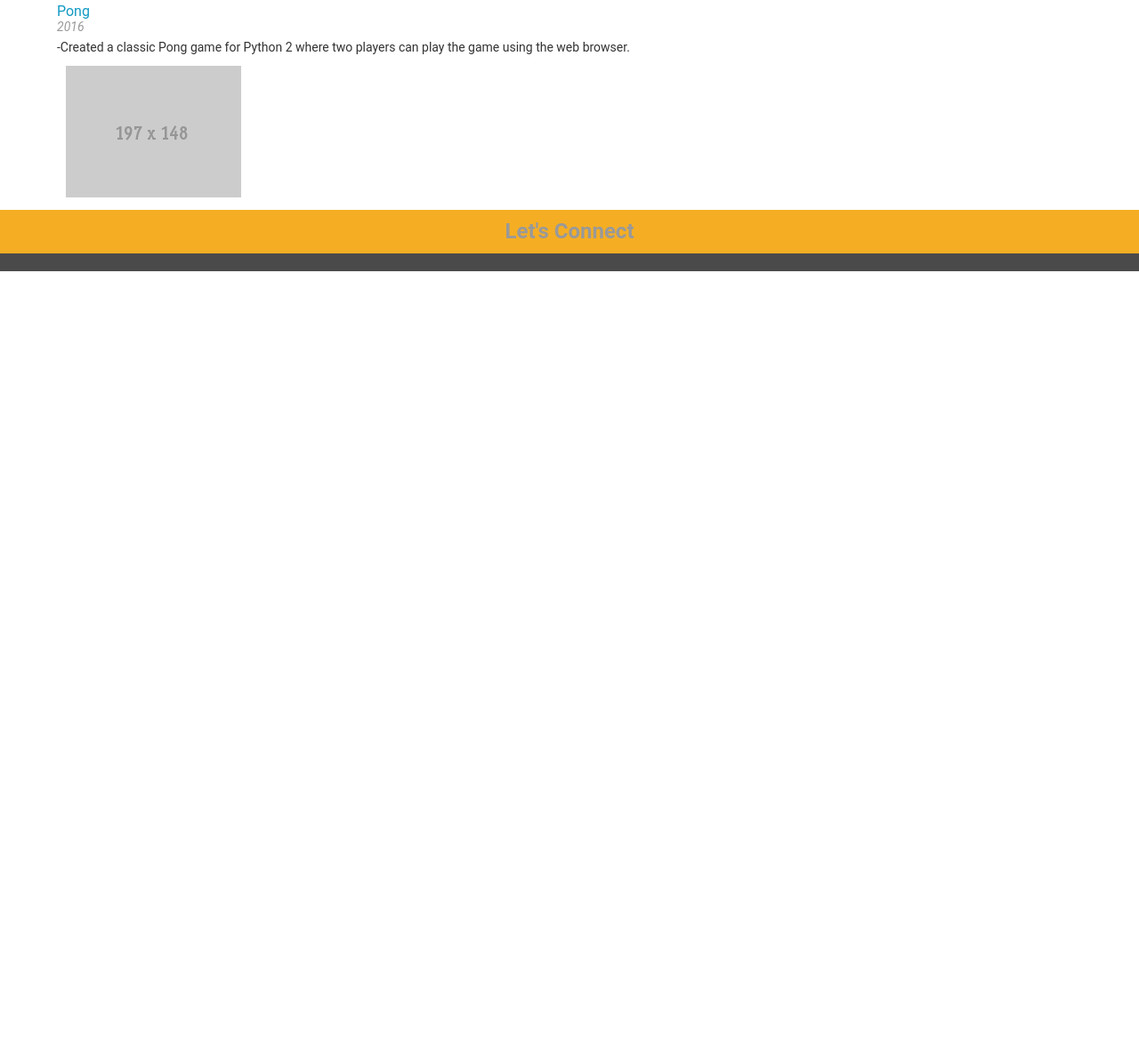
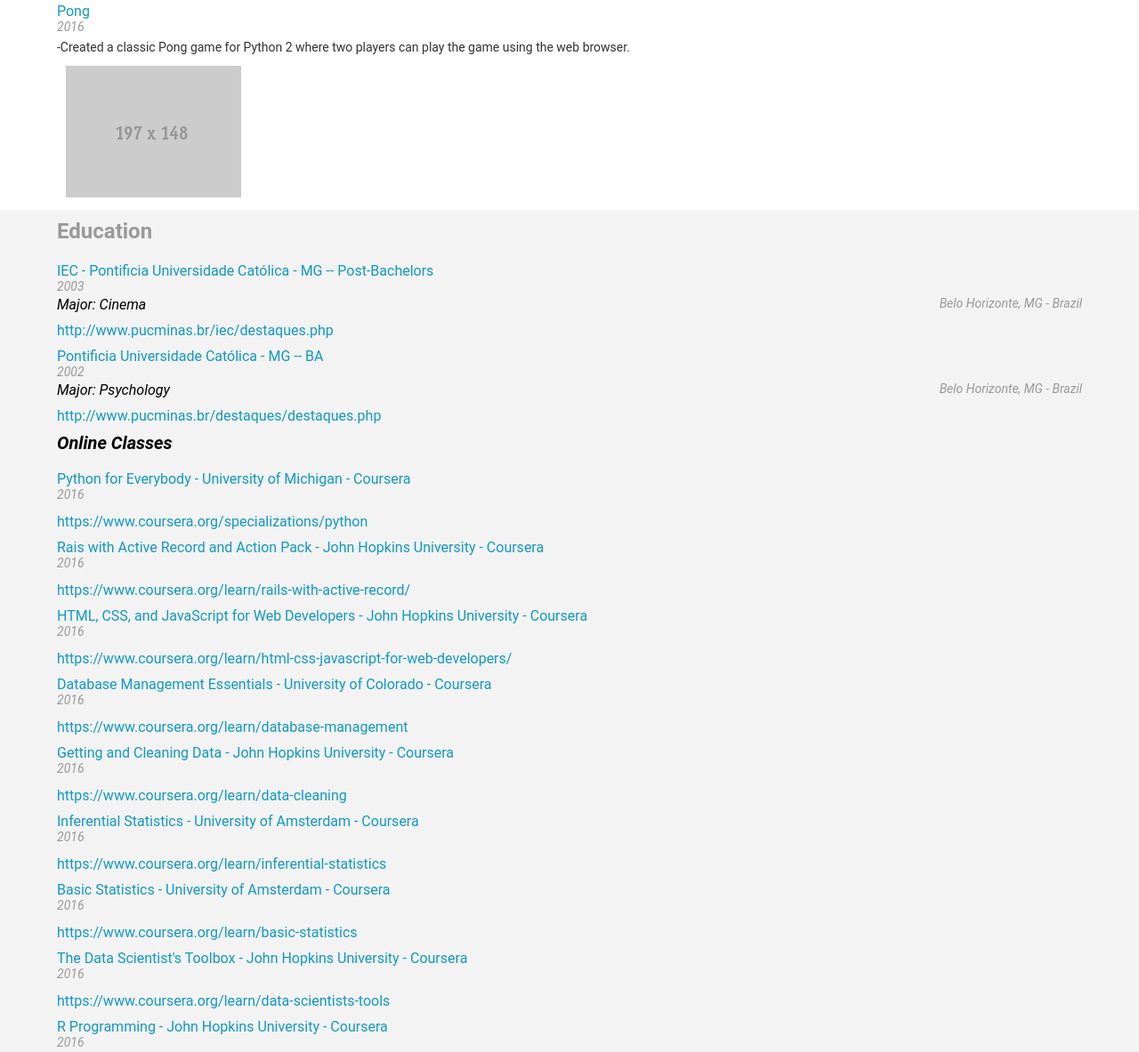
Before and after one commit to bruno78/resume, a plain HTML site: page index.html in a window 1280 px wide. Shown: the part 1889-3072 px from the top of the page at 89% size. Before the commit the page ends 2194 px from the top, so only its background shows below. Drawn offline with Linux system fonts and the light colour scheme.

```diff
--- a/js/helper.js
+++ b/js/helper.js
@@ -1,17 +1,3 @@
-/*
-
-This file contains all of the code running in the background that makes resumeBuilder.js possible. We call these helper functions because they support your code in this course.
-
-Don't worry, you'll learn what's going on in this file throughout the course. You won't need to make any changes to it until you start experimenting with inserting a Google Map in Problem Set 3.
-
-Cameron Pittman
-*/
-
-
-/*
-These are HTML strings. As part of the course, you'll be using JavaScript functions
-replace the %data% placeholder text you see in them.
-*/
 var HTMLheaderName = '<h1 id="name">%data%</h1>';
 var HTMLheaderRole = '<span>%data%</span><hr>';
 
@@ -58,10 +44,6 @@
 var internationalizeButton = '<button>Internationalize</button>';
 var googleMap = '<div id="map"></div>';
 
-
-/*
-The Internationalize Names challenge found in the lesson Flow Control from JavaScript Basics requires you to create a function that will need this helper code to run. Don't delete! It hooks up your code to the button you'll be appending.
-*/
 $(document).ready(function() {
   $('button').click(function() {
     var $name = $('#name');
@@ -70,9 +52,6 @@
   });
 });
 
-/*
-The next few lines about clicks are for the Collecting Click Locations quiz in the lesson Flow Control from JavaScript Basics.
-*/
 var clickLocations = [];
 
 function logClicks(x,y) {
@@ -86,22 +65,14 @@
 }
 
 $(document).click(function(loc) {
-  // your code goes here!
+  var x = loc.pageX;
+  var y = loc.pageY;
+  logClicks(x,y);
 });
 
-
-
-/*
-This is the fun part. Here's where we generate the custom Google Map for the website.
-See the documentation below for more details.
-https://developers.google.com/maps/documentation/javascript/reference
-*/
 var map;    // declares a global map variable
 
 
-/*
-Start here! initializeMap() is called when page is loaded.
-*/
 function initializeMap() {
 
   var locations;
--- a/js/resumeBuilder.js
+++ b/js/resumeBuilder.js
@@ -45,17 +45,17 @@
       "name": "IEC - Pontificia Universidade Católica - MG",
       "location": "Belo Horizonte, MG - Brazil",
       "degree": "Post-Bachelors",
-      "majors": "Cinema",
-      "date": 2003,
+      "majors": ["Cinema"],
+      "date": "2003",
       "url": "http://www.pucminas.br/iec/destaques.php"
     },
 
     {
       "name": "Pontificia Universidade Católica - MG",
       "location": "Belo Horizonte, MG - Brazil",
-      "degree": "Bachelors",
-      "majors": "Psychology",
-      "date": 2002,
+      "degree": "BA",
+      "majors": ["Psychology"],
+      "date": "2002",
       "url": "http://www.pucminas.br/destaques/destaques.php"
     }
   ],
@@ -265,46 +265,44 @@
   });
 }
 
+education.display = function() {
+  education.schools.forEach(function(school) {
+    $("#education").append(HTMLschoolStart);
+
+    var formattedSchoolName = HTMLschoolName.replace("%data%", school.name);
+    var formattedDegree = HTMLschoolDegree.replace("%data%", school.degree);
+    var formattedNameDegree = formattedSchoolName + formattedDegree;
+    var formattedSchoolDate = HTMLschoolDates.replace("%data%", school.date);
+    var formattedMajor = HTMLschoolMajor.replace("%data%", school.majors);
+    var formattedLocation = HTMLschoolLocation.replace("%data%", school.location);
+    var formattedURL = HTMLonlineURL.replace("%data%", school.url);
+
+    $(".education-entry:last").append(formattedNameDegree)
+                             .append(formattedSchoolDate)
+                             .append(formattedMajor)
+                             .append(formattedLocation)
+                             .append(formattedURL);
+  });
+
+  $("#education").append(HTMLonlineClasses);
+
+  education.onlineCourses.forEach(function(internet) {
+    $('#education').append(HTMLschoolStart);
+
+    var formattedTitle = HTMLonlineTitle.replace("%data%", internet.title);
+    var formattedSchool = HTMLonlineSchool.replace("%data%", internet.school);
+    var formattedTitleSchool = formattedTitle + formattedSchool;
+    var formattedDate = HTMLonlineDates.replace("%data%", internet.dates);
+    var formattedURL = HTMLonlineURL.replace("%data%", internet.url);
+
+    $(".education-entry:last").append(formattedTitleSchool)
+                              .append(formattedDate)
+                              .append(formattedURL);
+  });
+}
+
 
 bio.display();
 work.display();
 projects.display();
-
-/*
-education.display = function() {
-  for (edu in education.schools) {
-    $('#education').append(HTMLschoolStart);
-
-    var formattedName = HTMLschoolName.replace("%data%", education.schools[edu].name);
-    var formattedDegree = HTMLschoolDegree.replace("%data%", education.schools[edu].degree);
-    var formattedNameAndDegree = formattedName + formattedDegree;
-    var formattedDate = HTMLschoolDates.replace("%data%", education.schools[edu].dates);
-    var formattedLocation = HTMLschoolLocation.replace("%data%", education.schools[edu].location);
-
-    $(".education-entry:last").append(formattedNameAndDegree);
-    $(".education-entry:last").append(formattedDate);
-    $(".education-entry:last").append(formattedLocation);
-
-    if (education.schools[edu].majors.length > 0) {
-      for (major in education.school[edu].majors) {
-        var formattedMajor = HTMLschoolMajor.replace("%data%", education.schools[edu].majors[major]);
-        $(".education-entry:last").append(formattedMajor);
-      }
-    }
-  }
-
-  //online classes
-  $('#education').append(HTMLonlineClasses)
-  for (online in education.onlineCourses) {
-    $('#education').append(HTMLschoolStart);
-    var formattedTitle = HTMLonlineTitle.replace("%data%", education.onlineCourses[online].title);
-    var formattedSchool = HTMLonlineSchool.replace("%data%", education.onlineCourses[online].school);
-    var formattedTitleAndSchool = formattedTitle + formattedSchool;
-    $(".education-entry:last").append(formattedDate);
-    var formattedURL = HTMLonlineURL.replace("%data%", education.onlineCourses[online].url);
-    $(".education-entry:last").append(formattedURL);
-  }
-}
-
 education.display();
-*/
```
Also changed, not shown: index.html (+1 -6 lines).
